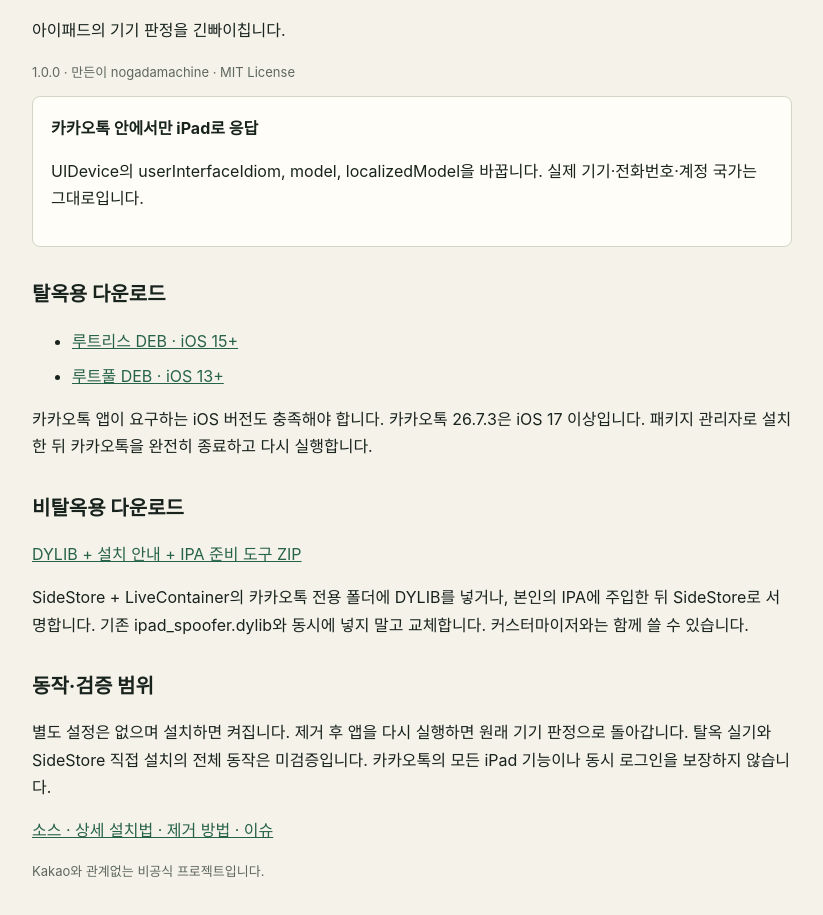
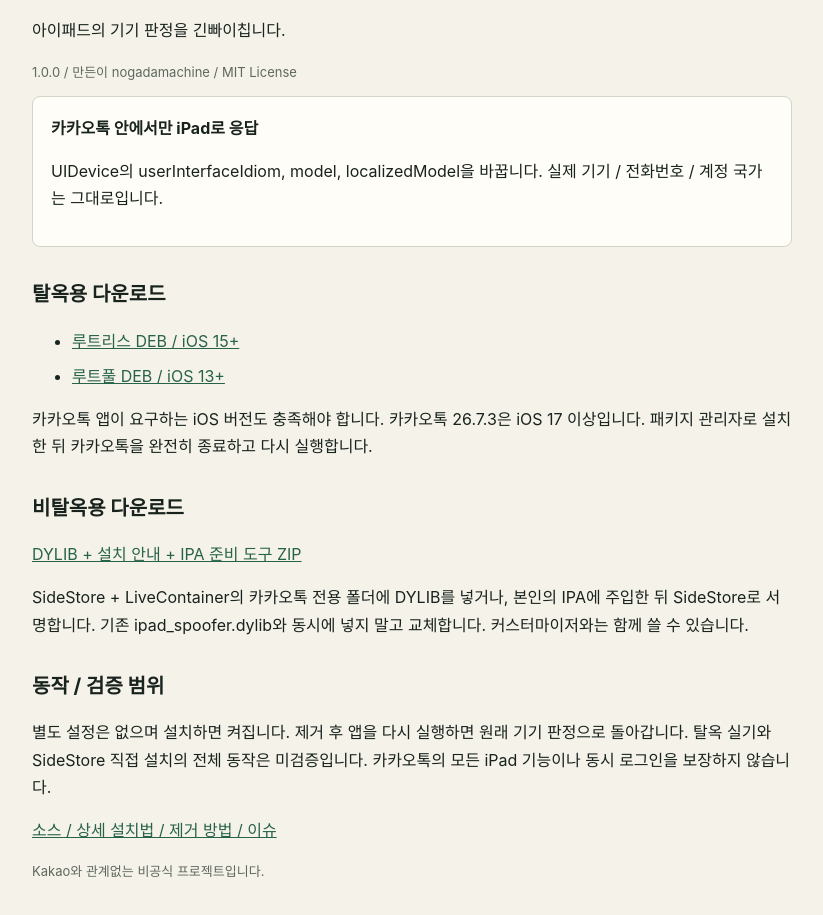
Before and after one commit to nogadamachine/Ginppai-Repo, a plain HTML site: page depictions/ipad.html in a window 1280 px wide. Shown: the part 129-1044 px from the top of the page, without its empty margins (228-1051 px from the left). Drawn offline with Linux system fonts and the light colour scheme.

```diff
--- a/depictions/ipad.html
+++ b/depictions/ipad.html
@@ -1,7 +1,7 @@
 <!doctype html><html lang="ko"><head><meta charset="utf-8"><meta name="viewport" content="width=device-width,initial-scale=1"><title>Ginppai-Kakao-iPad</title><style>body{font:16px/1.7 -apple-system,sans-serif;max-width:760px;margin:auto;padding:28px 22px;background:#f5f2e9;color:#18231e}h1{font-size:30px;overflow-wrap:anywhere}h2{font-size:20px;margin-top:30px}a{color:#276349}li{margin:8px 0}.box{padding:18px;background:#fffdf7;border:1px solid #d1d5c7;border-radius:8px}.small{font-size:13px;color:#5e685f}code{overflow-wrap:anywhere}</style></head><body>
-<a href="../">← Ginppai Repo</a><h1>Ginppai-Kakao-iPad</h1><p>아이패드의 기기 판정을 긴빠이칩니다.</p><p class="small">1.0.0 · 만든이 nogadamachine · MIT License</p>
-<div class="box"><strong>카카오톡 안에서만 iPad로 응답</strong><p>UIDevice의 userInterfaceIdiom, model, localizedModel을 바꿉니다. 실제 기기·전화번호·계정 국가는 그대로입니다.</p></div>
-<h2>탈옥용 다운로드</h2><ul><li><a href="../debs/com.nogadamachine.ginppai.kakaoipad_1.0.0_iphoneos-arm64.deb">루트리스 DEB · iOS 15+</a></li><li><a href="../debs/com.nogadamachine.ginppai.kakaoipad_1.0.0_iphoneos-arm.deb">루트풀 DEB · iOS 13+</a></li></ul><p>카카오톡 앱이 요구하는 iOS 버전도 충족해야 합니다. 카카오톡 26.7.3은 iOS 17 이상입니다. 패키지 관리자로 설치한 뒤 카카오톡을 완전히 종료하고 다시 실행합니다.</p>
+<a href="../">← Ginppai Repo</a><h1>Ginppai-Kakao-iPad</h1><p>아이패드의 기기 판정을 긴빠이칩니다.</p><p class="small">1.0.0  /  만든이 nogadamachine  /  MIT License</p>
+<div class="box"><strong>카카오톡 안에서만 iPad로 응답</strong><p>UIDevice의 userInterfaceIdiom, model, localizedModel을 바꿉니다. 실제 기기 / 전화번호 / 계정 국가는 그대로입니다.</p></div>
+<h2>탈옥용 다운로드</h2><ul><li><a href="../debs/com.nogadamachine.ginppai.kakaoipad_1.0.0_iphoneos-arm64.deb">루트리스 DEB  /  iOS 15+</a></li><li><a href="../debs/com.nogadamachine.ginppai.kakaoipad_1.0.0_iphoneos-arm.deb">루트풀 DEB  /  iOS 13+</a></li></ul><p>카카오톡 앱이 요구하는 iOS 버전도 충족해야 합니다. 카카오톡 26.7.3은 iOS 17 이상입니다. 패키지 관리자로 설치한 뒤 카카오톡을 완전히 종료하고 다시 실행합니다.</p>
 <h2>비탈옥용 다운로드</h2><p><a href="https://github.com/nogadamachine/Ginppai-Kakao-iPad/releases/latest/download/Ginppai-Kakao-iPad-1.0.0-NonJailbreak.zip">DYLIB + 설치 안내 + IPA 준비 도구 ZIP</a></p><p>SideStore + LiveContainer의 카카오톡 전용 폴더에 DYLIB를 넣거나, 본인의 IPA에 주입한 뒤 SideStore로 서명합니다. 기존 ipad_spoofer.dylib와 동시에 넣지 말고 교체합니다. 커스터마이저와는 함께 쓸 수 있습니다.</p>
-<h2>동작·검증 범위</h2><p>별도 설정은 없으며 설치하면 켜집니다. 제거 후 앱을 다시 실행하면 원래 기기 판정으로 돌아갑니다. 탈옥 실기와 SideStore 직접 설치의 전체 동작은 미검증입니다. 카카오톡의 모든 iPad 기능이나 동시 로그인을 보장하지 않습니다.</p>
-<p><a href="https://github.com/nogadamachine/Ginppai-Kakao-iPad">소스 · 상세 설치법 · 제거 방법 · 이슈</a></p><p class="small">Kakao와 관계없는 비공식 프로젝트입니다.</p></body></html>
+<h2>동작 / 검증 범위</h2><p>별도 설정은 없으며 설치하면 켜집니다. 제거 후 앱을 다시 실행하면 원래 기기 판정으로 돌아갑니다. 탈옥 실기와 SideStore 직접 설치의 전체 동작은 미검증입니다. 카카오톡의 모든 iPad 기능이나 동시 로그인을 보장하지 않습니다.</p>
+<p><a href="https://github.com/nogadamachine/Ginppai-Kakao-iPad">소스  /  상세 설치법  /  제거 방법  /  이슈</a></p><p class="small">Kakao와 관계없는 비공식 프로젝트입니다.</p></body></html>
```
Also changed, not shown: depictions/customizer.html (+1 -1 lines), index.html (+1 -1 lines).
